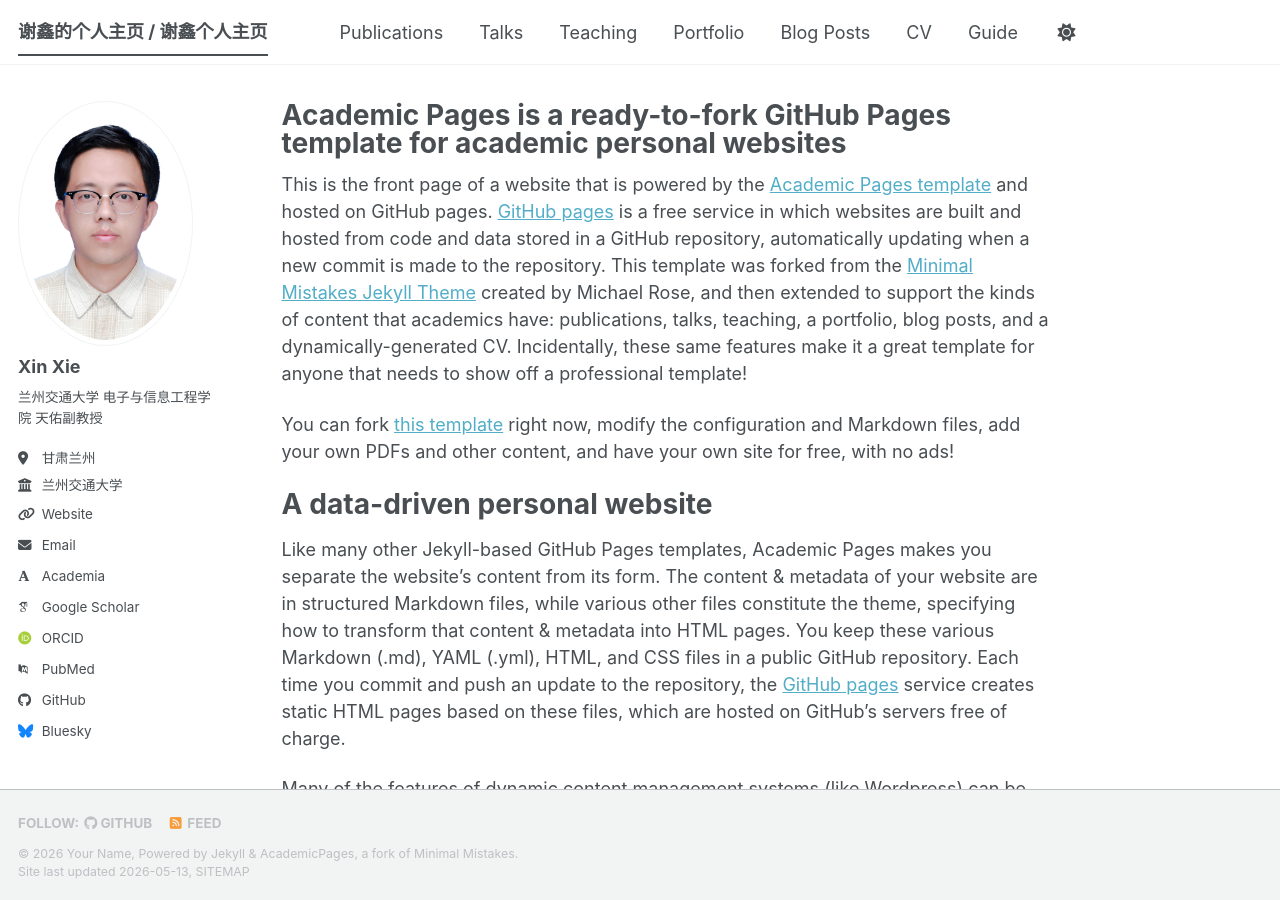
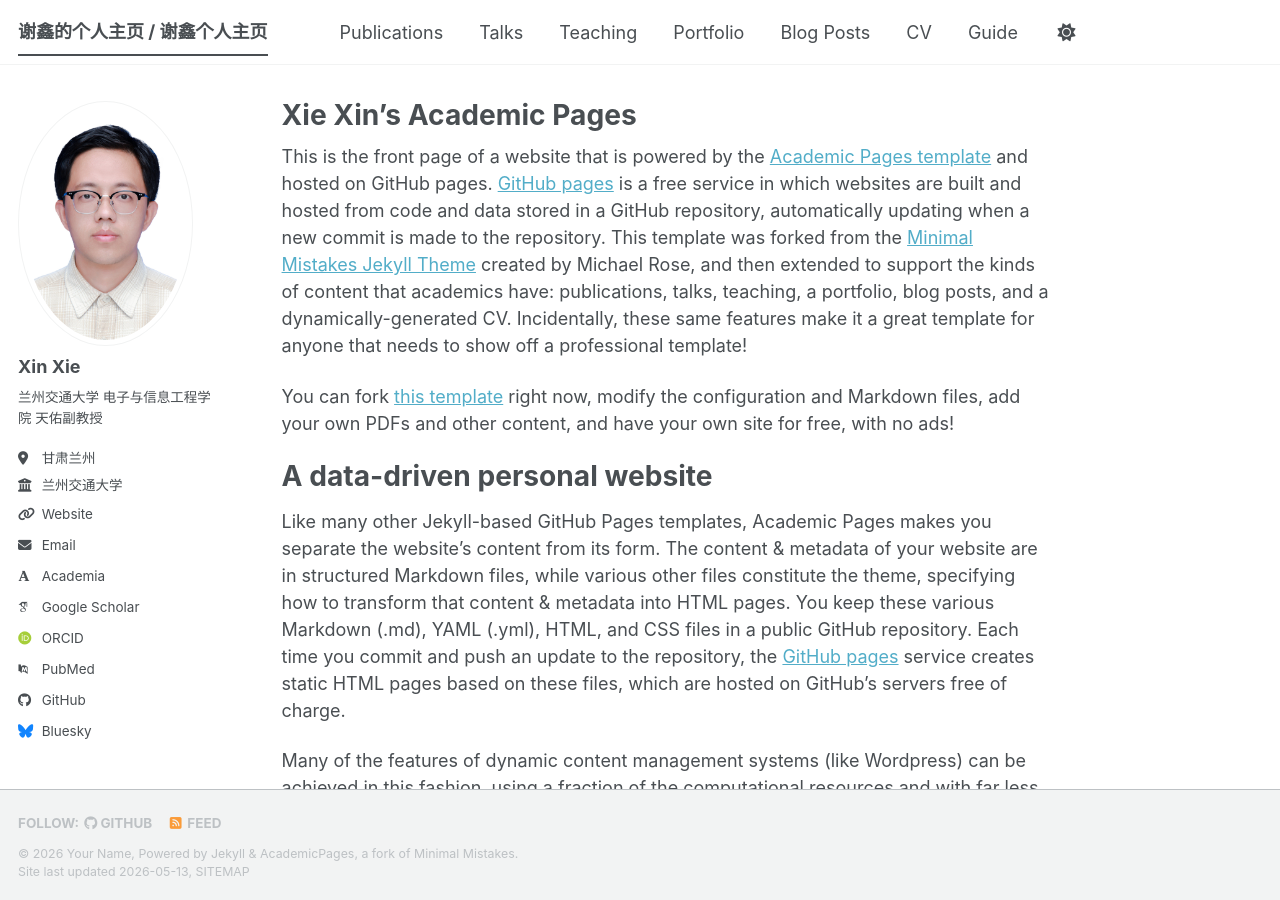
Before and after one commit to xiexin312/xiexin312.github.io, a Jekyll site: the page built from _pages/about.md, in a window 1280 px wide and 900 px high. Built offline with Jekyll 4.4.1, drawn with Linux system fonts in a browser that asks for light colours; some web fonts are replaced; a script bundle is joined from its source files by our own code; library files that are not in the unit come from our copies.

Commit message:
Update about.md

```diff
--- a/_pages/about.md
+++ b/_pages/about.md
@@ -1,6 +1,6 @@
 ---
 permalink: /
-title: "Academic Pages is a ready-to-fork GitHub Pages template for academic personal websites"
+title: "Xie Xin's Academic Pages"
 author_profile: true
 redirect_from:
   - /about/
```
